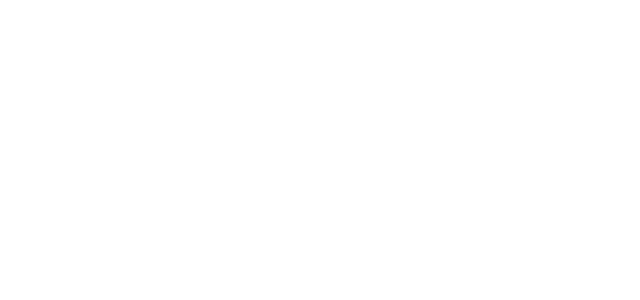
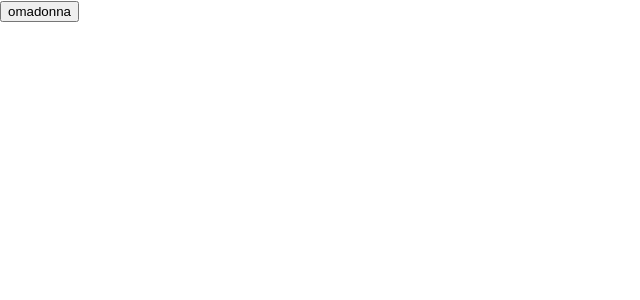
Before and after one commit to Technigo/project-redux-quiz-old, a React (Create React App) app: page /answer in a window 1280 px wide. Before the commit this address had no page. Shown: the top 300 px of the page, without its empty margins (0-640 px from the left). Built offline with nearby package versions, Linux system fonts and the light colour scheme.

Commit message:
answerbutton

```diff
--- a/src/App.js
+++ b/src/App.js
@@ -6,6 +6,7 @@ import { quiz } from 'reducers/quiz';
 import { WelcomePage } from 'pages/WelcomePage';
 
 import { CurrentQuestion } from 'components/CurrentQuestion';
+import { AnswerButton } from 'components/AnswerButton';
 
 const reducer = combineReducers({
   quiz: quiz.reducer
@@ -20,6 +21,7 @@ export const App = () => {
         <Routes>
           <Route path="/" element={<WelcomePage />} />
           <Route path="/quiz" element={<CurrentQuestion />} />
+          <Route path="/answer" element={<AnswerButton />} />
         </Routes>
       </BrowserRouter>
     </Provider>
--- a/src/components/AnswerButton.js
+++ b/src/components/AnswerButton.js
@@ -0,0 +1,41 @@
+/* eslint-disable max-len */
+/* eslint-disable no-nested-ternary */
+/* eslint-disable no-shadow */
+import React, { useState } from 'react';
+import { useSelector, useDispatch } from 'react-redux';
+import { quiz } from '../reducers/quiz';
+
+export const AnswerButton = ({ index, option, setGoToNextButton }) => {
+  const dispatch = useDispatch();
+  const [activeBtn, setActiveBtn] = useState(false);
+
+  // Gets all question in the store
+  const question = useSelector((state) => state.quiz.questions[state.quiz.currentQuestionIndex]);
+
+  // Gets the answers the user has given
+  const usersAnswer = useSelector((state) => state.quiz.answers[state.quiz.currentQuestionIndex]);
+
+  const onAnswerSubmit = (questionId, answerIndex) => {
+    dispatch(quiz.actions.submitAnswer({
+      questionId, answerIndex
+    }));
+    setActiveBtn(true);
+    setGoToNextButton(true);
+  }
+
+  const correctAnswer = usersAnswer && index === question.correctAnswerIndex;
+
+  return (
+    /* If activeBtn is true, it checks whether the answer is correct or incorrect based on the correctAnswer variable.
+    If correctAnswer is true, it sets the class to 'correct', which applies the appropriate styles to indicate a correct answer.
+    If correctAnswer is false, it sets the class to 'wrong', which applies the appropriate styles to indicate an incorrect answer.
+    If activeBtn is false, it sets the class to 'default', which applies the default styles to the button.  */
+    <button
+      className={activeBtn ? (correctAnswer ? 'correct' : 'wrong') : 'default'}
+      onClick={() => onAnswerSubmit(question.id, index)}
+      disabled={usersAnswer}
+      type="button">
+      {option} omadonna
+    </button>
+  );
+};
--- /dev/null
+++ b/src/components/answerbutton.css
@@ -0,0 +1,29 @@
+button {
+  background-color: #3498db;
+  color: #fff;
+  font-size: 16px;
+  padding: 12px 24px;
+  border-radius: 12px;
+  border: none;
+  cursor: pointer;
+}
+
+button.default:hover {
+  background-color: #2980b9;
+}
+
+button.default:active {
+  background-color: #21618c;
+}
+
+button.correct {
+  background-color: #2ecc71;
+}
+
+button.wrong {
+  background-color: #e74c3c;
+}
+
+button.default {
+  background-color: #bdc3c7;
+}
```
